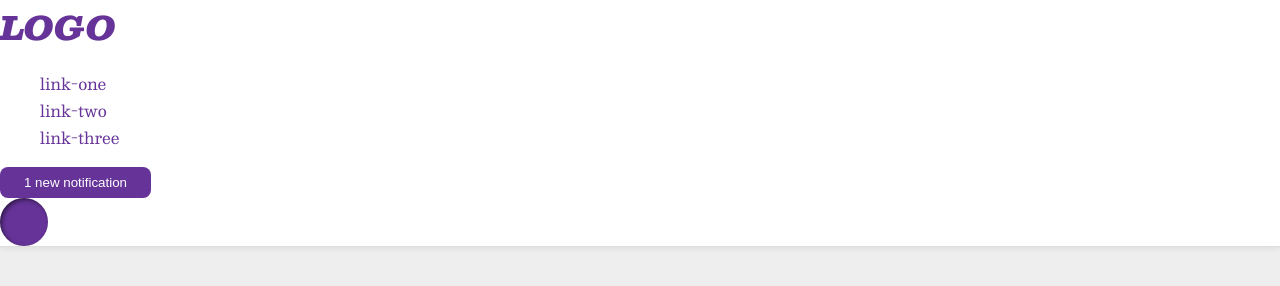
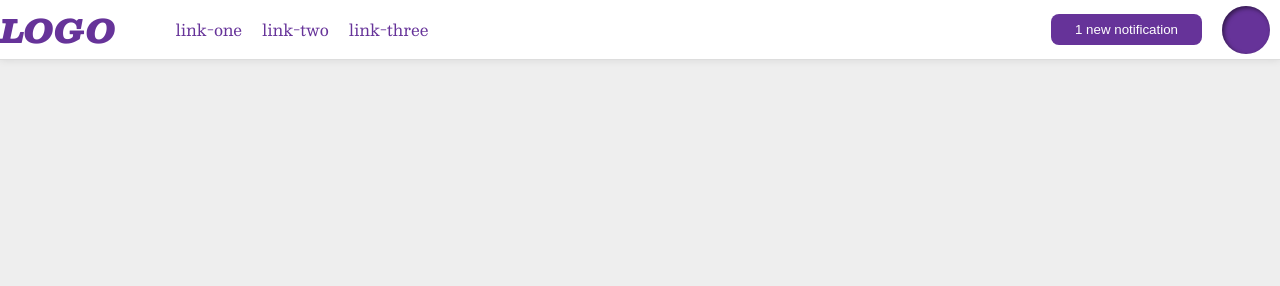
Before and after one commit to chishticodes/odin-css-exercises, a plain HTML site: page flex/03-flex-header-2/index.html in a window 1280 px wide. Drawn offline with nearby package versions, Linux system fonts and the light colour scheme.

Commit message:
03-flex-header-2 completed

```diff
--- a/flex/03-flex-header-2/style.css
+++ b/flex/03-flex-header-2/style.css
@@ -46,3 +46,21 @@ a {
 ul {
   list-style-type: none;
 }
+
+
+/* solution */
+
+.header, .links {
+  display: flex;
+  margin-right: auto;
+  align-items: center;
+  gap: 20px;
+}
+
+.header{
+  justify-content: space-around;
+}
+
+.profile-image{
+  margin-right: 10px;
+}
```
